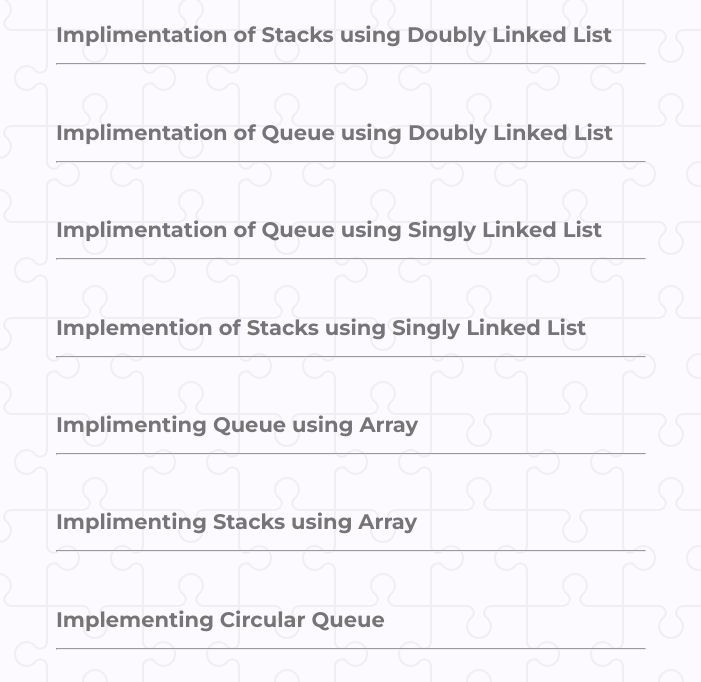
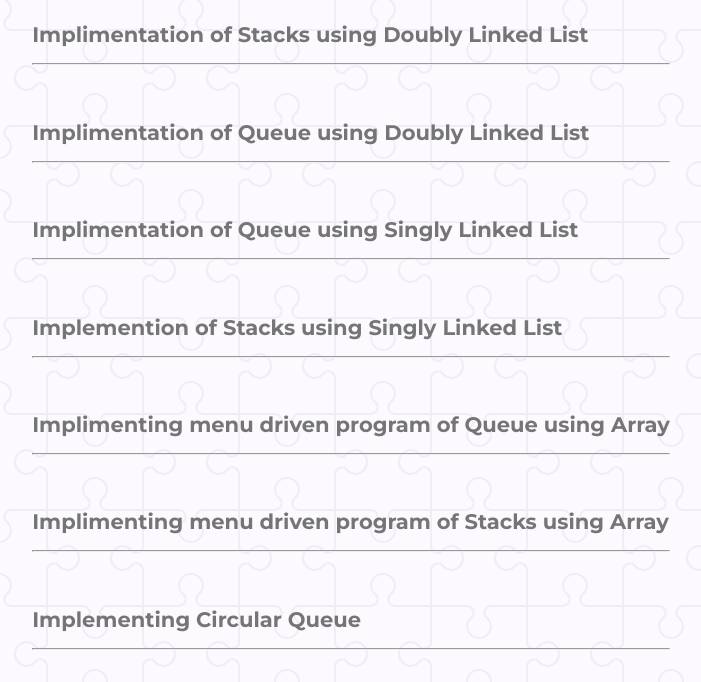
Before and after one commit to vishnumr18/DataStructures, a plain HTML site: page index.html in a window 1280 px wide. Shown: the part 114-796 px from the top of the page, without its empty margins (289-990 px from the left). Drawn offline with Linux system fonts and the light colour scheme.

Commit message:
added discriptioin for menu driven program

```diff
--- a/index.html
+++ b/index.html
@@ -47,7 +47,7 @@
       <div class="row">
         <h3>
           <a href="https://github.com/vishnumr18/Programs/blob/main/queue.c"
-            >Implimenting Queue using Array</a
+            >Implimenting menu driven program of Queue using Array</a
           >
         </h3>
         <hr />
@@ -55,7 +55,7 @@
       <div class="row">
         <h3>
           <a href="https://github.com/vishnumr18/Programs/blob/main/stack.c"
-            >Implimenting Stacks using Array</a
+            >Implimenting menu driven program of Stacks using Array</a
           >
         </h3>
         <hr />
```
